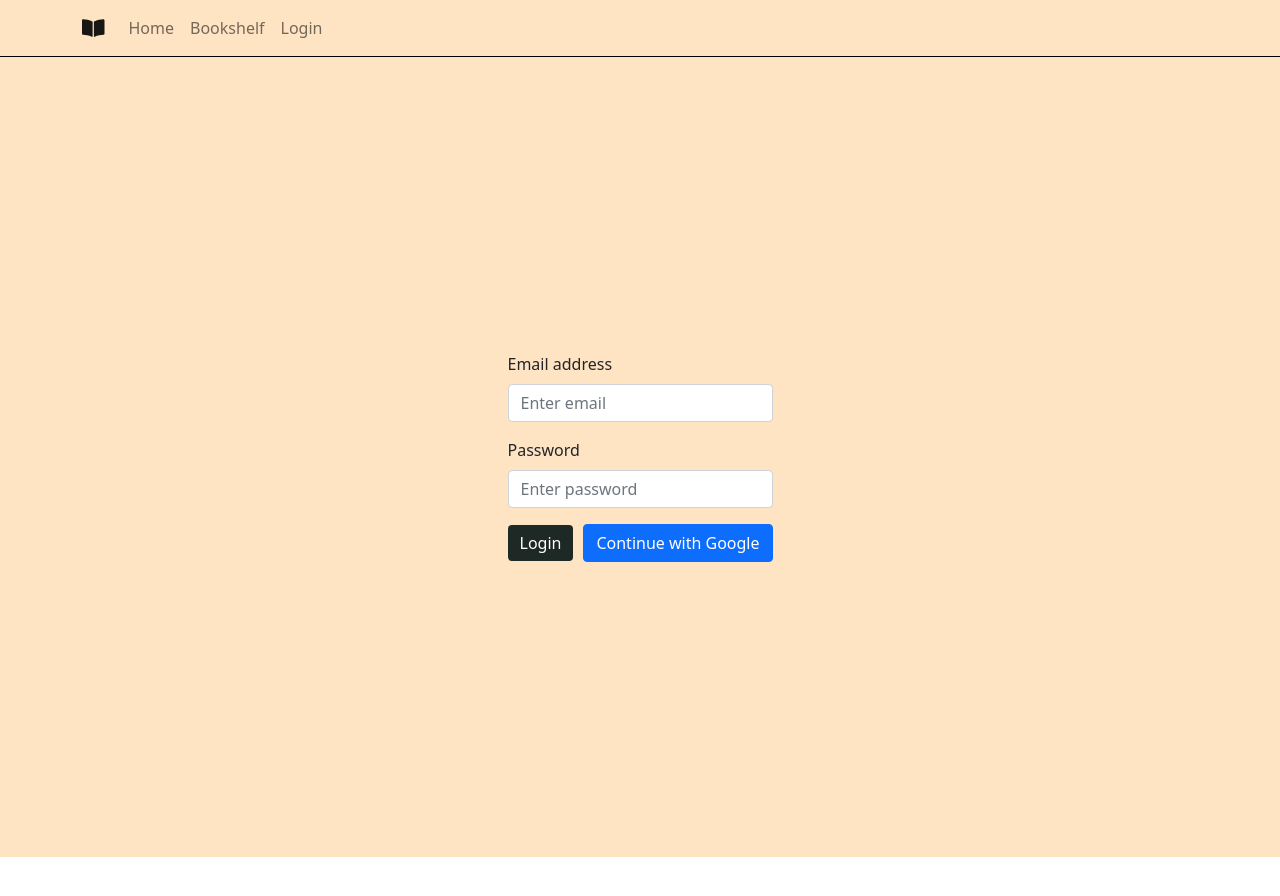
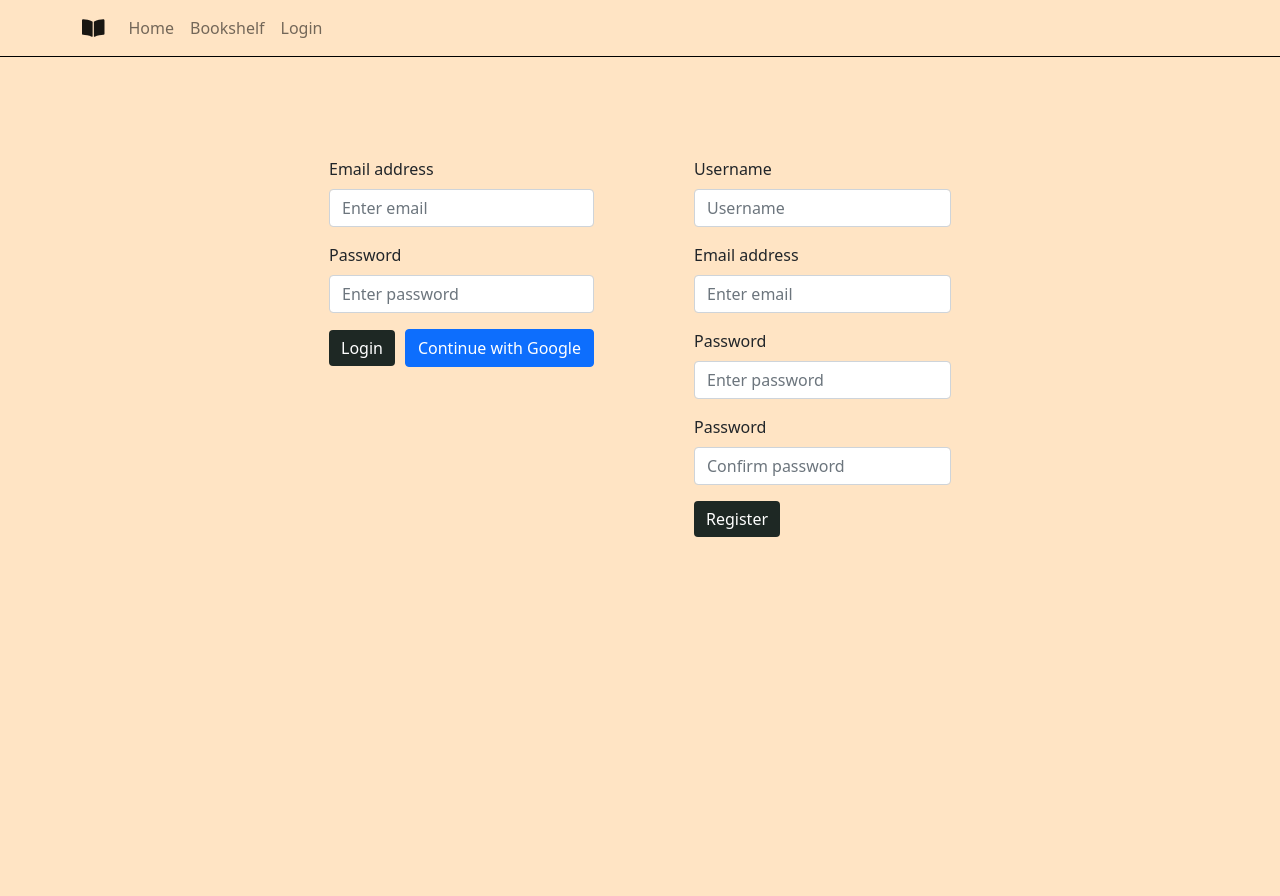
Before and after one commit to dorj222/booksuggester, a React (Create React App) app: page /login in a window 1280 px wide. Shown: the top 896 px of the page. Before the commit the page ends 857 px from the top, so only its background shows below. Built offline with nearby package versions, Linux system fonts and the light colour scheme; no server answers.

Commit message:
added Signup component

```diff
--- a/src/App.js
+++ b/src/App.js
@@ -6,7 +6,7 @@ import {BrowserRouter as Router, Switch, Route, Link} from "react-router-dom";
 import Navbar from './components/navbar/NavbarComponent';
 import {Home} from './components/home/Home';
 import Login from './components/login/Login';
-import {auth} from './firebase/firebase.utils';
+import {auth, createUserProfileDocument} from './firebase/firebase.utils';
 
 class App extends Component{
 
@@ -30,10 +30,26 @@ class App extends Component{
   unsubscribeFromAuth = null;
 
   componentDidMount(){
-    this.unsubscribeFromAuth = auth.onAuthStateChanged(user => {
-      this.setState({currentUser: user});
-      console.log(user);
-        })
+    this.unsubscribeFromAuth = auth.onAuthStateChanged(async userAuth => {
+
+      if(userAuth){
+          const userRef = await createUserProfileDocument(userAuth);
+          userRef.onSnapshot(snapShot => {
+            this.setState({
+              currentUser: {
+                id: snapShot.id,
+              ...snapShot.data()
+                }
+              }
+              // , ()=>{
+              //    console.log(this.state);
+              // }
+              );
+          });
+      }else{
+        this.setState({currentUser: userAuth});
+      }
+      });
     this.callAPI();
   }
 
--- a/src/components/login/Login.jsx
+++ b/src/components/login/Login.jsx
@@ -1,13 +1,17 @@
 import React from "react";
 import './login.style.css';
-import SignIn from '../sign-in/Sign-in'
+import SignIn from '../sign-in/Sign-in';
+import SignUp from '../sign-up/Sign-up';
 
 const Login = () => {
     return (
         <div className="login">
-
-            <SignIn/>
-
+            <div className="signIn column">
+                <SignIn/>
+            </div>
+            <div className="signUp column">
+                <SignUp/>
+            </div>
         </div>
     );
 };
--- a/src/components/login/login.style.css
+++ b/src/components/login/login.style.css
@@ -4,8 +4,13 @@
     height: 100vh;
     flex-direction: row;
     margin: 0 auto;
-    align-items: center;
-    justify-content: center;
+    align-items: start;
+    justify-content: start;
     overflow: hidden;
     background-color: bisque;
+    margin-top: 100px;
 }
+
+.signIn{
+    margin-right: 100px;
+}
--- /dev/null
+++ b/src/components/sign-up/Sign-up.jsx
@@ -0,0 +1,119 @@
+import React from "react";
+import './sign-up.style.css';
+import { Form, FormGroup, FormControl, Button, InputGroup} from 'react-bootstrap';
+import {signInWithGoogle} from '../../firebase/firebase.utils';
+import { FontAwesomeIcon } from '@fortawesome/react-fontawesome';
+import {auth, createUserProfileDocument} from '../../firebase/firebase.utils'
+
+
+class SignUp extends React.Component{
+    constructor(props) {
+        super(props)
+
+        this.state = {
+            displayName: '',
+            email: '',
+            password: '',
+            confirmPassword: ''
+        }
+    }
+
+    handleSubmit = async event => {
+
+        event.preventDefault();
+        const {displayName, email, password, confirmPassword} = this.state;
+        if(password ===! confirmPassword){
+            alert("Passwords don't match!");
+            return;
+        }
+        try{
+            const{ user } = await auth.createUserWithEmailAndPassword(email, password);
+            await createUserProfileDocument(user, {displayName});
+            this.state = {
+                displayName: '',
+                email: '',
+                password: '',
+                confirmPassword: ''
+            }
+        } catch(error){
+            console.error(error);
+        }
+    };
+
+    handleChange = event =>{
+        const {name, value} = event.target;
+        this.setState({[name]: value});
+    }
+
+    render(){
+
+        const {displayName, email, password, confirmPassword} = this.state;
+
+        return(
+            <div className="signUp">
+
+                <Form onSubmit={this.handleSubmit}>
+
+                <Form.Group className="mb-3" controlId="formBasicEmail">
+                    <Form.Label>Username</Form.Label>
+                    <Form.Control
+                            type="text"
+                            name="displayName"
+                            label="Display Name"
+                            placeholder="Username"
+                            value={displayName}
+                            onChange={this.handleChange}
+                            required
+                    />
+                </Form.Group>
+
+                <Form.Group className="mb-3" controlId="formBasicEmail">
+                    <Form.Label>Email address</Form.Label>
+                    <Form.Control
+                            type="email"
+                            name="email"
+                            label="email"
+                            placeholder="Enter email"
+                            value={email}
+                            onChange={this.handleChange}
+                            required
+                    />
+                </Form.Group>
+
+                <Form.Group className="mb-3" controlId="formBasicPassword">
+                    <Form.Label>Password</Form.Label>
+                    <Form.Control
+                             type="password"
+                             name="password"
+                             placeholder="Enter password"
+                             value={password}
+                             onChange={this.handleChange}
+                             label="password"
+                             required
+                    />
+                </Form.Group>
+
+                <Form.Group className="mb-3" controlId="formBasicPassword">
+                    <Form.Label>Password</Form.Label>
+                    <Form.Control
+                             type="password"
+                             name="confirm password"
+                             placeholder="Confirm password"
+                             value={confirmPassword}
+                             onChange={this.handleChange}
+                             label="password"
+                             required
+                    />
+                </Form.Group>
+
+                <Button variant="primary" type="submit" id="btnRegister">
+                    Register
+                </Button>
+
+                </Form>
+            </div>
+        )
+    }
+}
+
+export default SignUp;
--- /dev/null
+++ b/src/components/sign-up/sign-up.style.css
@@ -0,0 +1,16 @@
+.signUp{
+    display: flex;
+    flex-direction: column;
+    width: max-content;
+    text-align: start;
+}
+
+body{
+     background-color: bisque;
+ }
+
+#btnRegister{
+    margin-right: 10px !important;
+    border: none;
+    background-color: #1e2824;
+}
--- a/src/firebase/firebase.utils.js
+++ b/src/firebase/firebase.utils.js
@@ -12,6 +12,32 @@ const config = {
     measurementId: "G-E4Q375CQ24"
   };
 
+  export const createUserProfileDocument = async(userAuth, additionalData) =>{
+        if(!userAuth) return;
+
+        const userRef = firestore.doc(`users/${userAuth.uid}`);
+        const snapShot = await userRef.get();
+        // console.log(snapShot);
+
+        if(!snapShot.exists){
+            const {displayName, email} = userAuth;
+            const createAt = new Date();
+
+            try{
+                await userRef.set({
+                    displayName,
+                    email,
+                    createAt,
+                    ...additionalData
+                })
+            } catch(error){
+                console.log('error creating user: ', error.message);
+            }
+        }
+
+        return userRef;
+  }
+
   firebase.initializeApp(config);
 
   export const auth = firebase.auth();
```
